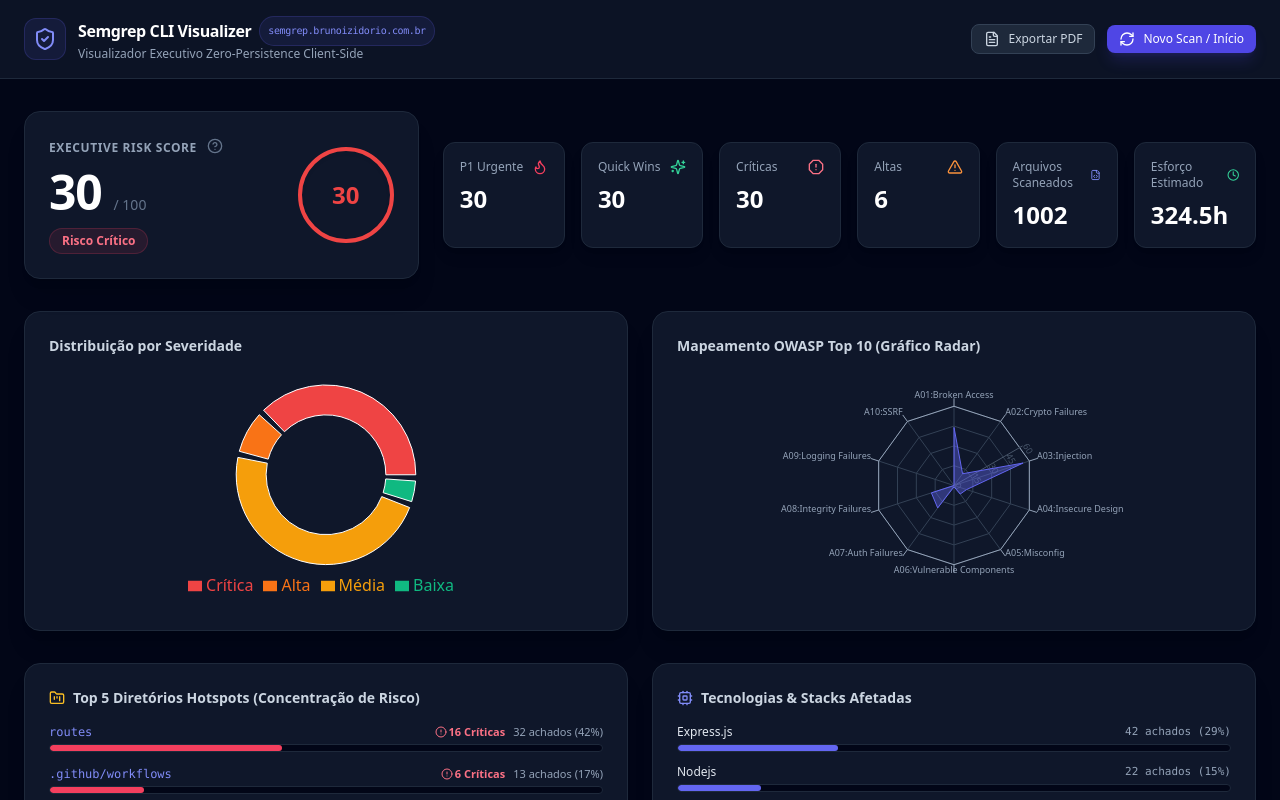
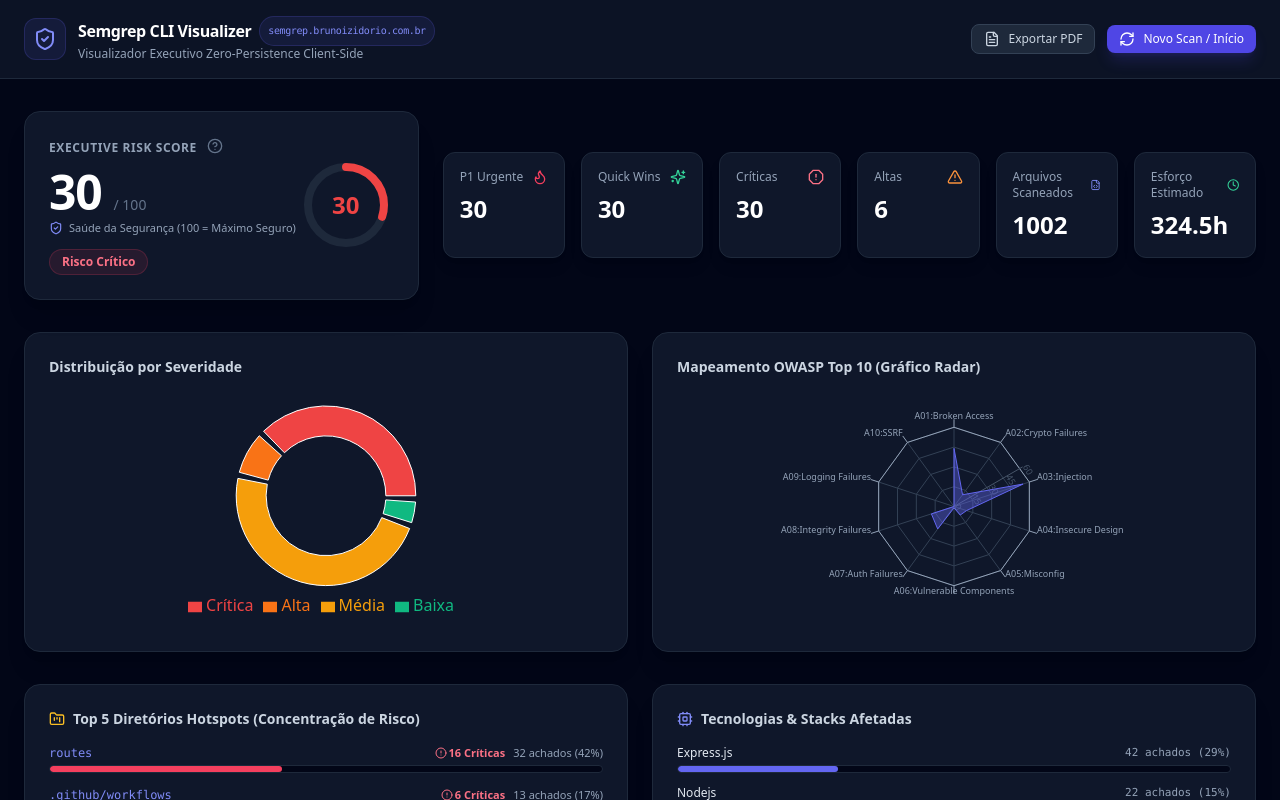
Before and after one commit to brunoez/semgrep, a React (Vite) app in the folder frontend/: page / in a window 1280 px wide. Both pictures are taken after a click on the button "Ver Exemplo ao Vivo". Shown: the top 800 px of the page. Built offline with nearby package versions, Linux system fonts and the light colour scheme.

Commit message:
feat: add SVG circular progress gauge filled proportionally to score and clarify scale direction (100 = Max Security)

```diff
--- a/frontend/src/components/dashboard/RiskScoreBadge.tsx
+++ b/frontend/src/components/dashboard/RiskScoreBadge.tsx
@@ -1,5 +1,5 @@
 import React from 'react';
-import { HelpCircle, Calculator } from 'lucide-react';
+import { HelpCircle, Calculator, ShieldCheck } from 'lucide-react';
 import { calculateExecutiveRiskScore } from '../../services/risk.calculator';
 
 interface Props {
@@ -9,6 +9,11 @@ interface Props {
 export const RiskScoreBadge: React.FC<Props> = ({ summary }) => {
   const risk = calculateExecutiveRiskScore(summary);
   const { breakdown, weightedImpact } = risk;
+
+  // SVG Circular Gauge Calculations
+  const radius = 38;
+  const circumference = 2 * Math.PI * radius;
+  const strokeDashoffset = circumference - (risk.score / 100) * circumference;
 
   return (
     <div className="p-6 bg-slate-900 border border-slate-800 rounded-2xl flex items-center justify-between shadow-xl relative group">
@@ -29,8 +34,11 @@ export const RiskScoreBadge: React.FC<Props> = ({ summary }) => {
                 <span>Cálculo do Risk Score ({risk.score}/100)</span>
               </div>
 
-              <p className="text-slate-400 leading-relaxed">
-                Score baseado em decaimento logarítmico ponderado pela gravidade das falhas:
+              <p className="text-slate-300 leading-relaxed font-semibold">
+                💡 Quanto MAIOR a nota (0-100), MAIS SEGURA é a aplicação!
+              </p>
+              <p className="text-slate-400 text-[11px]">
+                100 representa saúde perfeita de segurança. 0 representa risco crítico extremo.
               </p>
 
               <div className="bg-slate-950 p-2.5 rounded-lg border border-slate-800/80 font-mono space-y-1 text-[11px]">
@@ -57,8 +65,8 @@ export const RiskScoreBadge: React.FC<Props> = ({ summary }) => {
               </div>
 
               <div className="text-[11px] text-slate-400 bg-slate-950/60 p-2 rounded border border-slate-800">
-                <span className="text-slate-300 font-semibold">Fórmula: </span>
-                <code className="text-indigo-300 font-mono">100 - 40 × log10(1 + Impacto/10)</code>
+                <span className="text-slate-300 font-semibold">Fórmula Logarítmica: </span>
+                <code className="text-indigo-300 font-mono block mt-0.5">100 - 40 × log10(1 + Impacto/10)</code>
                 <div className="mt-1 text-emerald-400 font-mono">
                   Result: 100 - 40 × log10(1 + {(weightedImpact / 10).toFixed(1)}) = <strong>{risk.score}</strong>
                 </div>
@@ -71,13 +79,47 @@ export const RiskScoreBadge: React.FC<Props> = ({ summary }) => {
           <span className="text-5xl font-extrabold text-white tracking-tight">{risk.score}</span>
           <span className="text-sm text-slate-500">/ 100</span>
         </div>
+
+        <div className="flex items-center gap-1.5 mt-1 text-[11px] text-slate-400 font-medium">
+          <ShieldCheck className="w-3.5 h-3.5 text-indigo-400" />
+          <span>Saúde da Segurança (100 = Máximo Seguro)</span>
+        </div>
+
         <div className={`mt-3 inline-block px-3 py-1 text-xs font-semibold rounded-full border ${risk.badgeClass}`}>
           {risk.level}
         </div>
       </div>
 
-      <div className="w-24 h-24 rounded-full border-4 flex items-center justify-center font-bold text-2xl shadow-inner flex-shrink-0" style={{ borderColor: risk.color, color: risk.color }}>
-        {risk.score}
+      {/* SVG Circular Progress Gauge */}
+      <div className="relative w-24 h-24 flex items-center justify-center flex-shrink-0">
+        <svg className="w-full h-full -rotate-90" viewBox="0 0 96 96">
+          {/* Background Track Circle */}
+          <circle
+            cx="48"
+            cy="48"
+            r={radius}
+            className="text-slate-800"
+            strokeWidth="8"
+            stroke="currentColor"
+            fill="transparent"
+          />
+          {/* Proportionally Filled Progress Arc */}
+          <circle
+            cx="48"
+            cy="48"
+            r={radius}
+            strokeWidth="8"
+            stroke={risk.color}
+            fill="transparent"
+            strokeDasharray={circumference}
+            strokeDashoffset={strokeDashoffset}
+            strokeLinecap="round"
+            className="transition-all duration-1000 ease-out"
+          />
+        </svg>
+        <span className="absolute font-bold text-2xl" style={{ color: risk.color }}>
+          {risk.score}
+        </span>
       </div>
     </div>
   );
```
